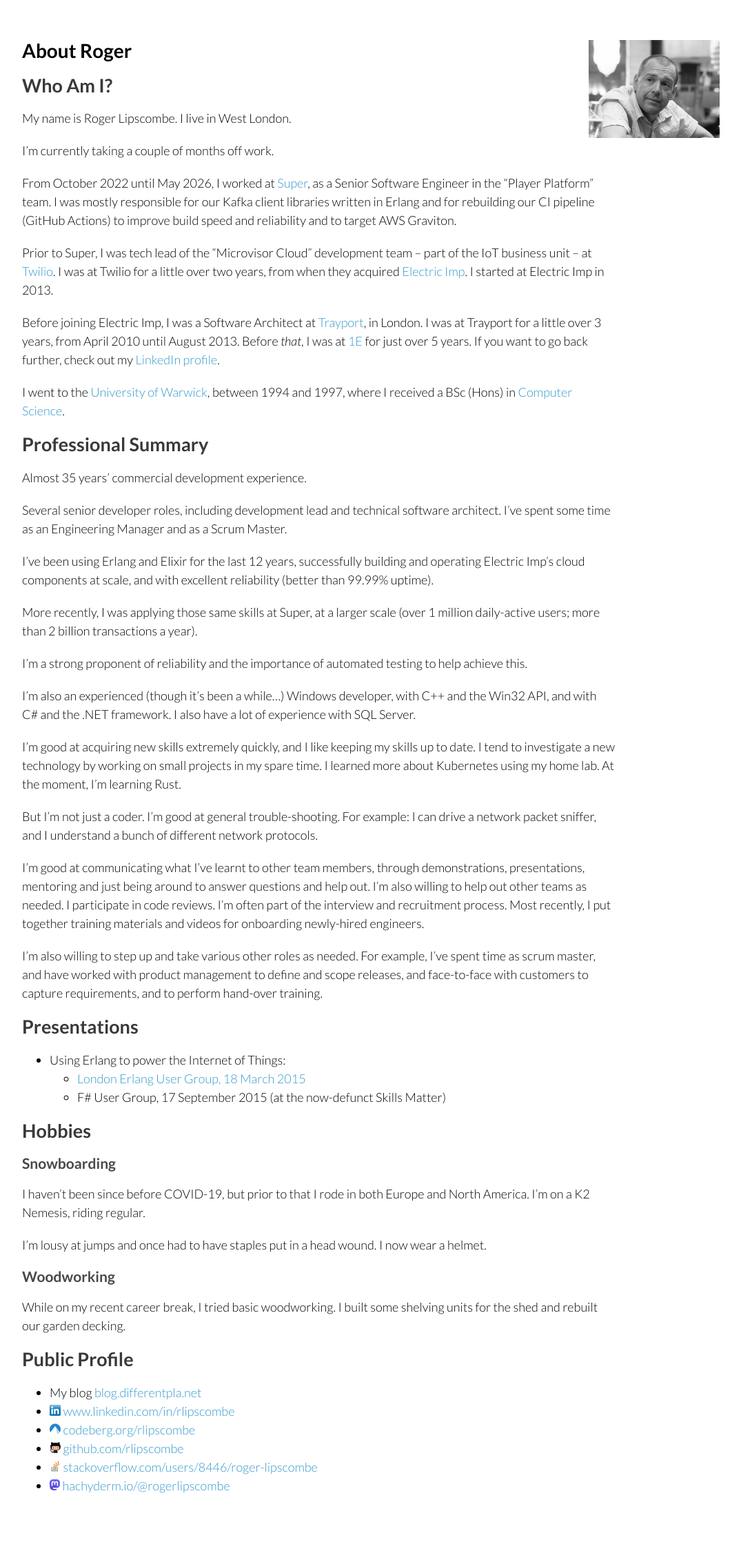
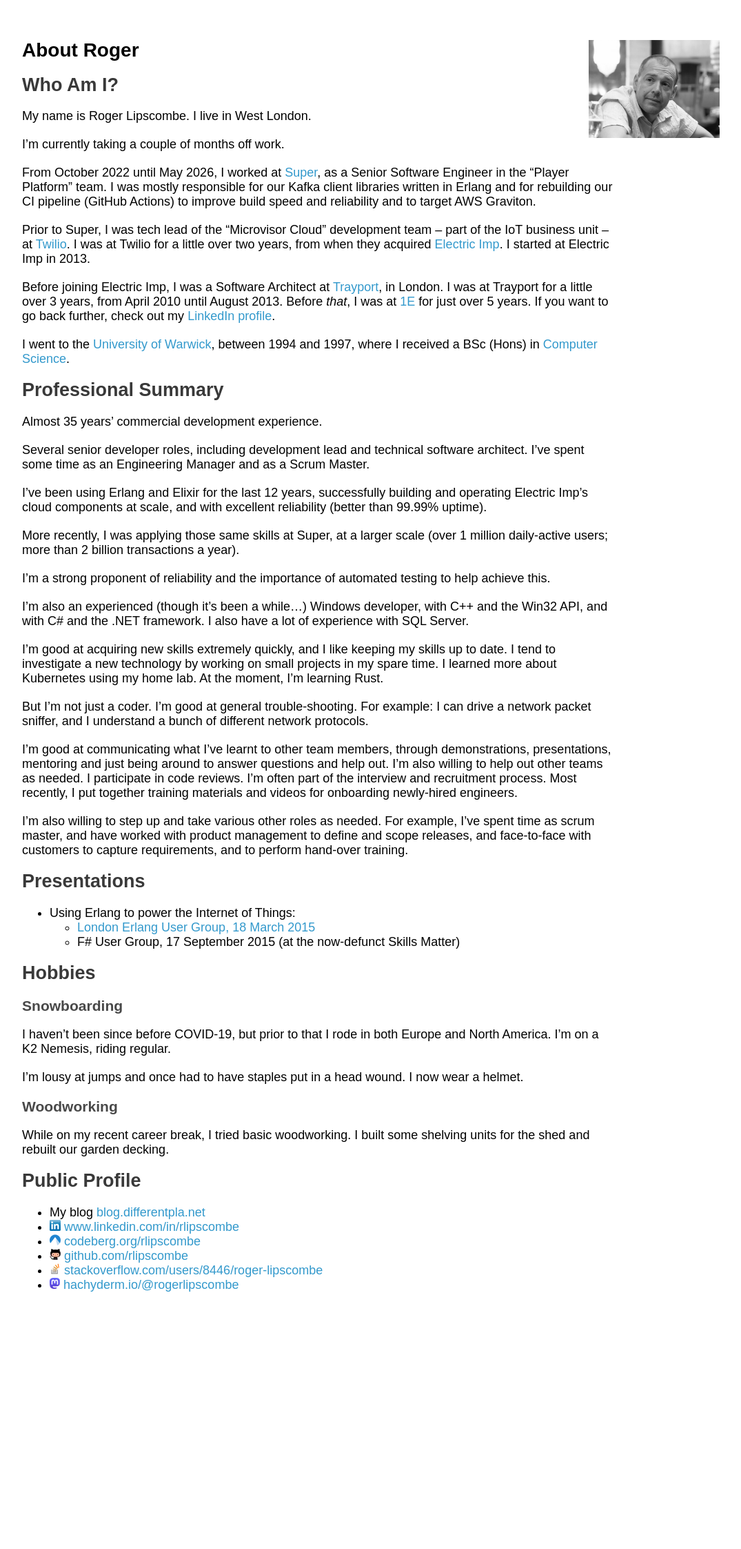
Before and after one commit to rlipscombe/rlipscombe.github.io, a Jekyll site: the page built from index.md, in a window 1280 px wide. Shown: the whole page at 69% size, without its empty margins (178-1253 px from the left). Built offline with Jekyll 4.4.1, drawn with Linux system fonts in a browser that asks for light colours; after the commit the page ends 1951 px from its top, so only the background shows below that.

Commit message:
Change font; improve contrast

```diff
--- a/stylesheets/styles.css
+++ b/stylesheets/styles.css
@@ -2,7 +2,7 @@
 
 body {
   padding:50px;
-  font:18px/1.5 Lato, "Helvetica Neue", Helvetica, Arial, sans-serif;
+  font:18px sans-serif;
   color:#000;
 }
 
```
